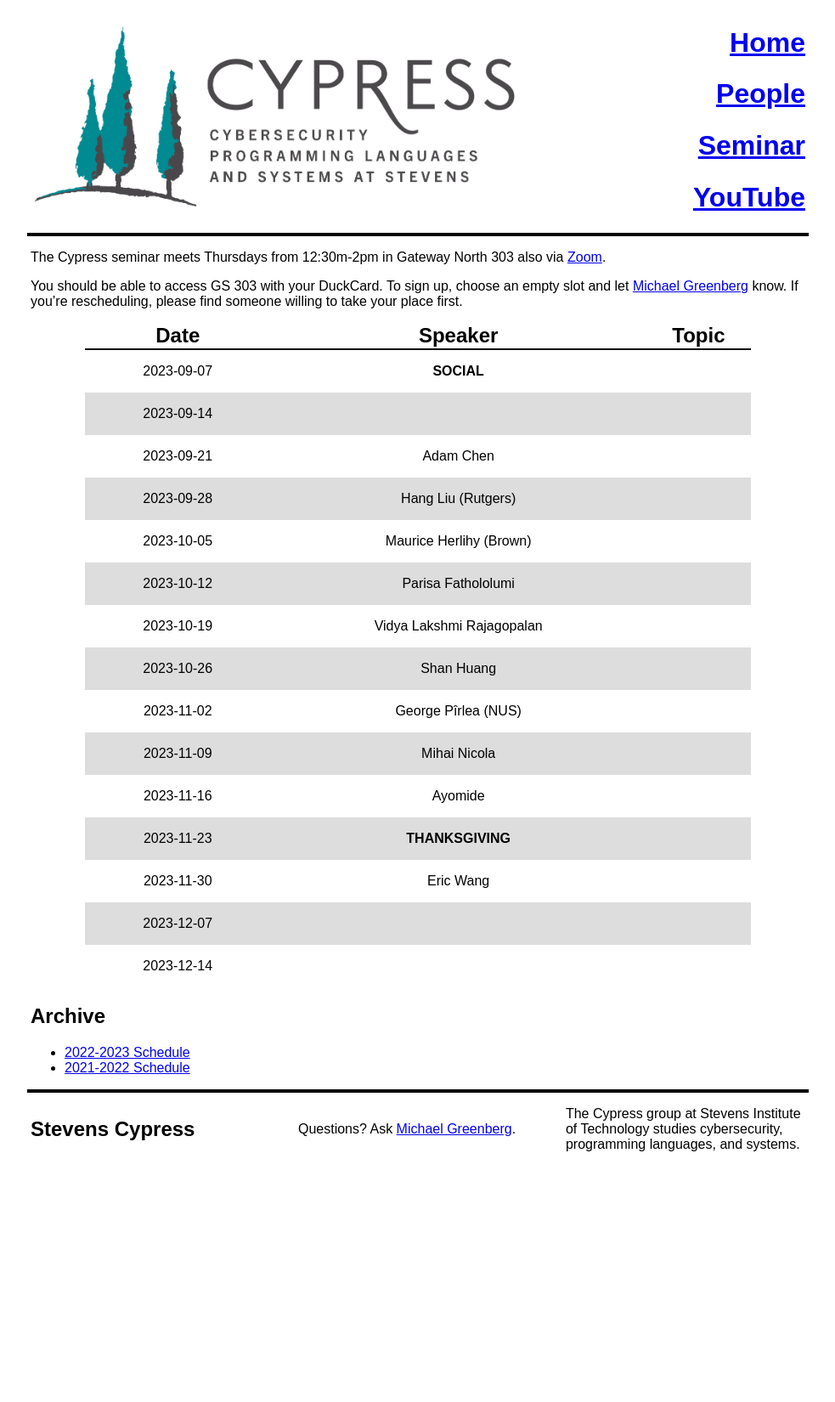
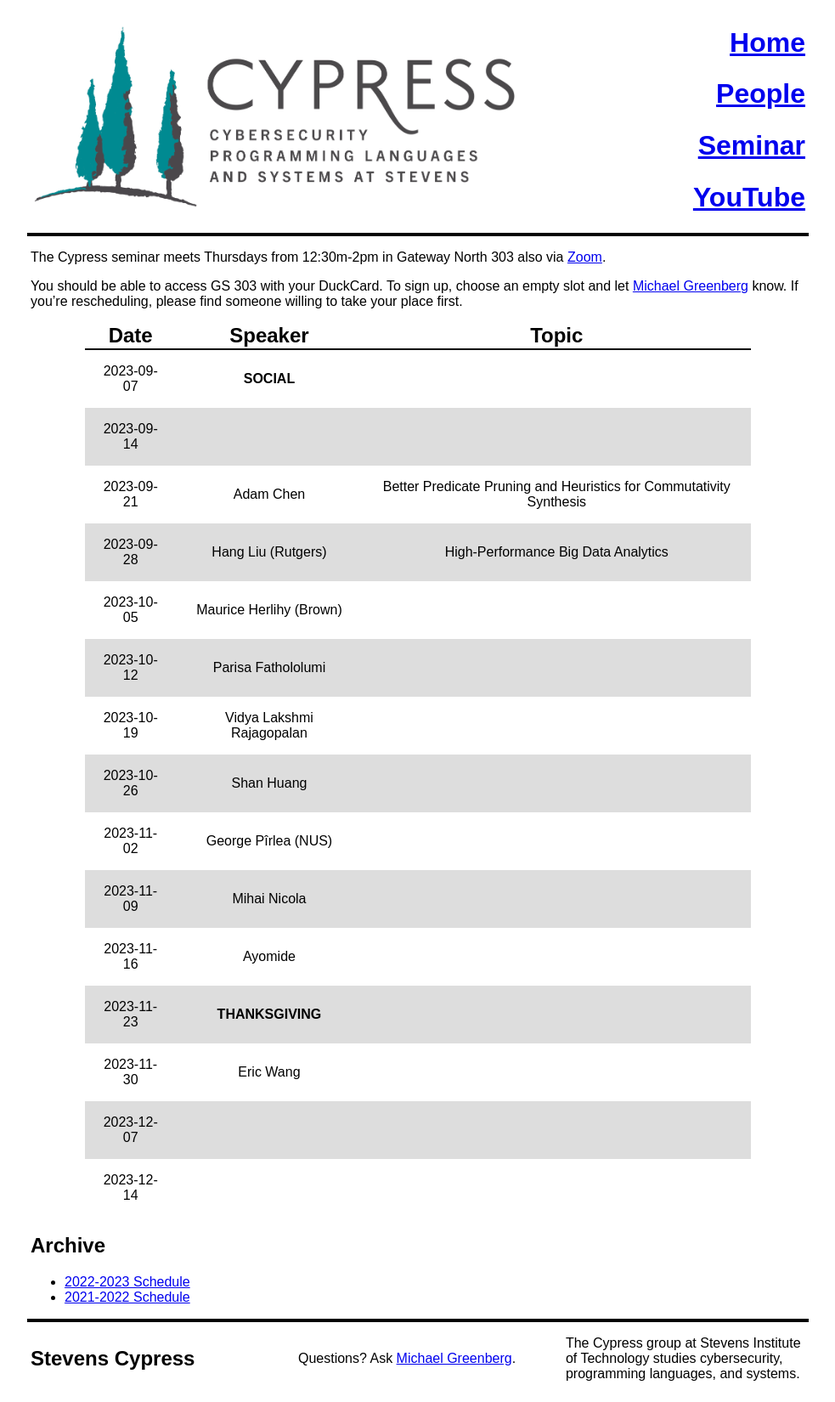
Before and after one commit to mgree/cypress, a Jekyll site: the page built from schedule.md, in a window 1280 px wide. Shown: the whole page at 85% size, without its empty margins (148-1131 px from the left). Built offline with Jekyll 4.4.1, drawn with Linux system fonts in a browser that asks for light colours; before the commit the page ends 1380 px from its top, so only the background shows below that.

Commit message:
Update schedule.md

```diff
--- a/schedule.md
+++ b/schedule.md
@@ -18,8 +18,8 @@ find someone willing to take your place first.
 | ---------- | ------------------------------------- | ------------------------------------------------- |
 | 2023-09-07 | **SOCIAL** | |
 | 2023-09-14 | | |
-| 2023-09-21 | Adam Chen | |
-| 2023-09-28 | Hang Liu (Rutgers) | |
+| 2023-09-21 | Adam Chen | Better Predicate Pruning and Heuristics for Commutativity Synthesis |
+| 2023-09-28 | Hang Liu (Rutgers) | High-Performance Big Data Analytics |
 | 2023-10-05 | Maurice Herlihy (Brown) | |
 | 2023-10-12 | Parisa Fathololumi| |
 | 2023-10-19 | Vidya Lakshmi Rajagopalan | |
```
